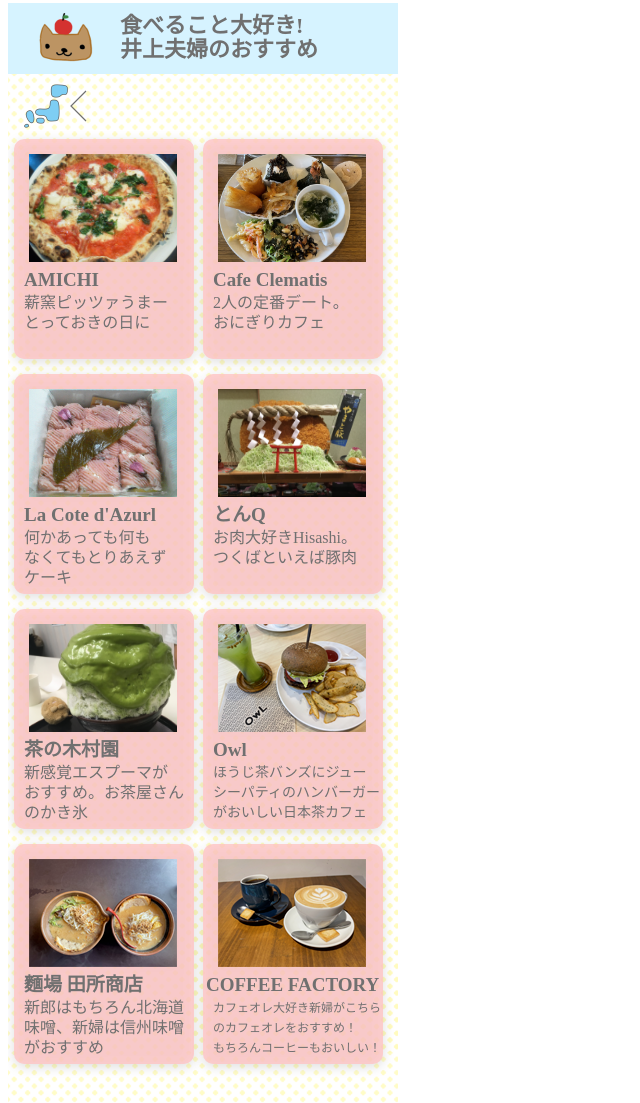
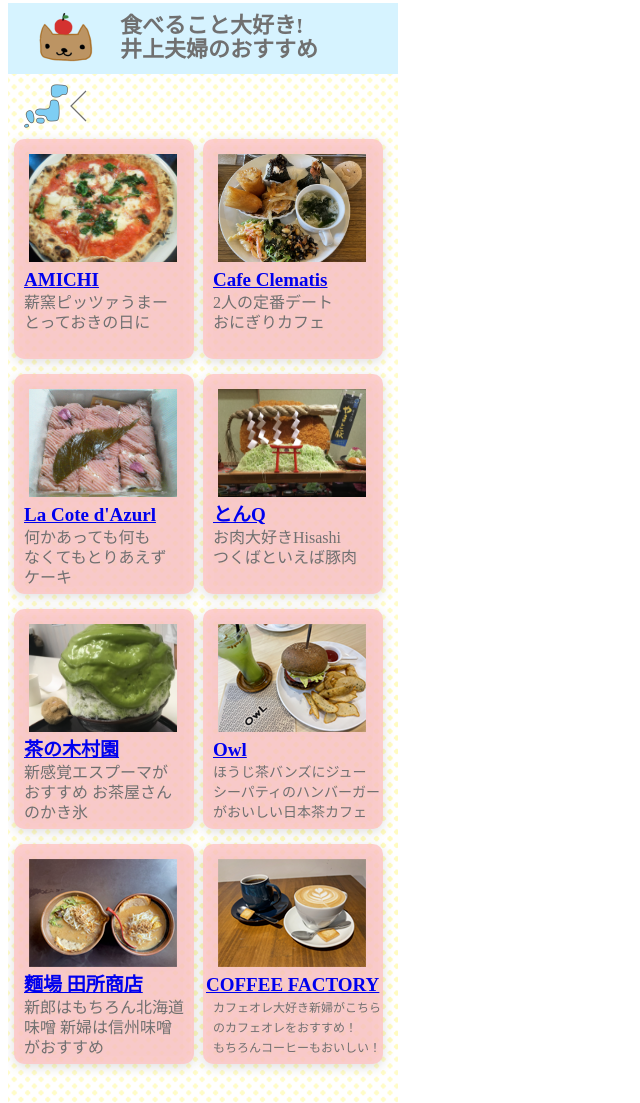
Before and after one commit to mihohisite/favorites, a plain HTML site: page shoplist1.html in a window 1280 px wide. Shown: the part 5-1108 px from the top of the page, without its empty margins (0-640 px from the left). Drawn offline with Linux system fonts and the light colour scheme.

Commit message:
Update shoplist1.html

```diff
--- a/shoplist1.html
+++ b/shoplist1.html
@@ -205,56 +205,56 @@
 				<a href="https://amici-tsukuba.com/">
 					<img class="imgbox" src="./IMG_0609.png" srcset="./IMG_0609.png 1x, ./IMG_0609@2x.png 2x"/>
 				</a>
-				<div class="text1" style="top: 130px; left: 10px">AMICHI</div>
+				<div class="text1" style="top: 130px; left: 10px"><a href="https://amici-tsukuba.com/">AMICHI</a></div>
 				<div class="text2" style="top: 155px; left: 10px">薪窯ピッツァうまー<br>とっておきの日に</div>
 		    </div>
 		  <div class="box" style="left: 195px; top: 65px">
-			  　<a href="https://tabelog.com/ibaraki/A0802/A080201/8010631/">
+			   <a href="https://tabelog.com/ibaraki/A0802/A080201/8010631/">
 					<img class="imgbox" src="./IMG_7750.png" srcset="./IMG_7750.png 1x, ./IMG_7750@2x.png 2x"/>
-			  　</a>
-				<div class="text1" style="top: 130px; left: 10px">Cafe Clematis</div>
-				<div class="text2" style="top: 155px; left: 10px">2人の定番デート。<br>おにぎりカフェ</div>
+			   </a>
+				<div class="text1" style="top: 130px; left: 10px"><a href="https://tabelog.com/ibaraki/A0802/A080201/8010631/">Cafe Clematis</a></div>
+				<div class="text2" style="top: 155px; left: 10px">2人の定番デート<br>おにぎりカフェ</div>
 		  </div>
 		  <div class="box" style="left: 6px; top: 300px">
-			  　<a href="https://la-cotedazur.jp/">
+			   <a href="https://la-cotedazur.jp/">
 					<img class="imgbox" src="./IMG_0610.png" srcset="./IMG_0610.png 1x, ./IMG_0610@2x.png 2x"/>
 			    </a>
-				<div class="text1" style="top: 130px; left: 10px">La Cote d'Azurl</div>
+				<div class="text1" style="top: 130px; left: 10px"><a href="https://la-cotedazur.jp/">La Cote d'Azurl</a></div>
 				<div class="text2" style="top: 155px; left: 10px">何かあっても何も<br>なくてもとりあえず<br>ケーキ</div>
 		  </div>
 		  <div class="box" style="left: 195px; top: 300px">
 			    <a href="http://ton-q.com/">
 					<img class="imgbox" src="./IMG_4746.png" srcset="./IMG_4746.png 1x, ./IMG_4746@2x.png 2x"/>
 				</a>
-				<div class="text1" style="top: 130px; left: 10px">とんQ</div>
-				<div class="text2" style="top: 155px; left: 10px">お肉大好きHisashi。<br>つくばといえば豚肉</div>
+				<div class="text1" style="top: 130px; left: 10px"><a href="http://ton-q.com/">とんQ</a></div>
+				<div class="text2" style="top: 155px; left: 10px">お肉大好きHisashi<br>つくばといえば豚肉</div>
 		  </div>
 		  <div class="box" style="left: 6px; top: 535px">
 			  	<a href="https://www.kimuraen.gr.jp/">
 					<img class="imgbox" src="./IMG_8576.png" srcset="./IMG_8576.png 1x, ./IMG_8576@2x.png 2x"/>
 				</a>
-				<div class="text1" style="top: 130px; left: 10px">茶の木村園</div>
-				<div class="text2" style="top: 155px; left: 10px">新感覚エスプーマが<br>おすすめ。お茶屋さん<br>のかき氷</div>
+				<div class="text1" style="top: 130px; left: 10px"><a href="https://www.kimuraen.gr.jp/">茶の木村園</a></div>
+				<div class="text2" style="top: 155px; left: 10px">新感覚エスプーマが<br>おすすめ お茶屋さん<br>のかき氷</div>
 		  </div>
 		  <div class="box" style="left: 195px; top: 535px">
 			  	<a href="https://owl-ocha.com/">
 					<img class="imgbox" src="./ocha.png" srcset="./ocha.png 1x, ./ocha@2x.png 2x"/>
 				</a>
-				<div class="text1" style="top: 130px; left: 10px">Owl</div>
+				<div class="text1" style="top: 130px; left: 10px"><a href="https://owl-ocha.com/">Owl</a></div>
 				<div class="text4" style="top: 155px; left: 10px">ほうじ茶バンズにジュー<br>シーパティのハンバーガー<br>がおいしい日本茶カフェ</div>
 		  </div>
 		  <div class="box" style="left: 6px; top: 770px">
 			  	<a href="https://misoya.net/">
 					<img class="imgbox" src="./tadokoro.png" srcset="./tadokoro.png 1x, ./tadokoro@2x.png 2x"/>
 				</a>
-				<div class="text1" style="top: 130px; left: 10px">麵場 田所商店</div>
-				<div class="text2" style="top: 155px; left: 10px">新郎はもちろん北海道<br>味噌、新婦は信州味噌<br>がおすすめ</div>
+				<div class="text1" style="top: 130px; left: 10px"><a href="https://misoya.net/">麵場 田所商店</a></div>
+				<div class="text2" style="top: 155px; left: 10px">新郎はもちろん北海道<br>味噌 新婦は信州味噌<br>がおすすめ</div>
 		  </div>
 		  <div class="box" style="left: 195px; top: 770px">
 			  	<a href="http://coffeefactory.jp/">
 					<img class="imgbox" src="./coffeefactory.png" srcset="./coffeefactory.png 1x, ./coffeefactory@2x.png 2x"/>
 				</a>
-				<div class="text1" style="top: 130px; left: 3px">COFFEE FACTORY</div>
+				<div class="text1" style="top: 130px; left: 3px"><a href="http://coffeefactory.jp/">COFFEE FACTORY</a></div>
 				<div class="text5" style="top: 155px; left: 10px">カフェオレ大好き新婦がこちら<br>のカフェオレをおすすめ！<br>もちろんコーヒーもおいしい！</div>
 		  </div>
 		</div>
```
